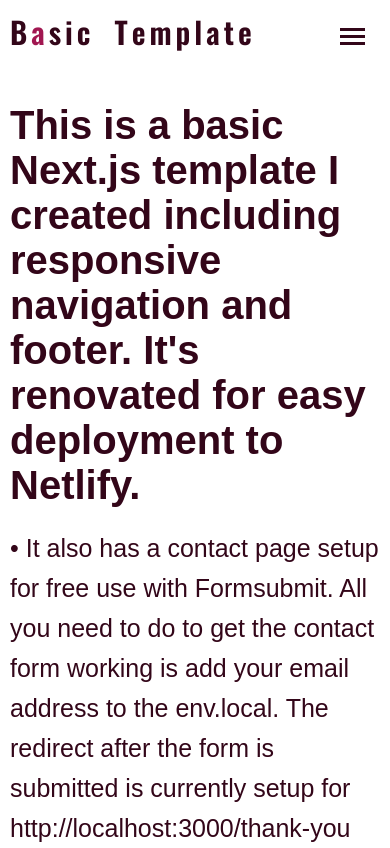
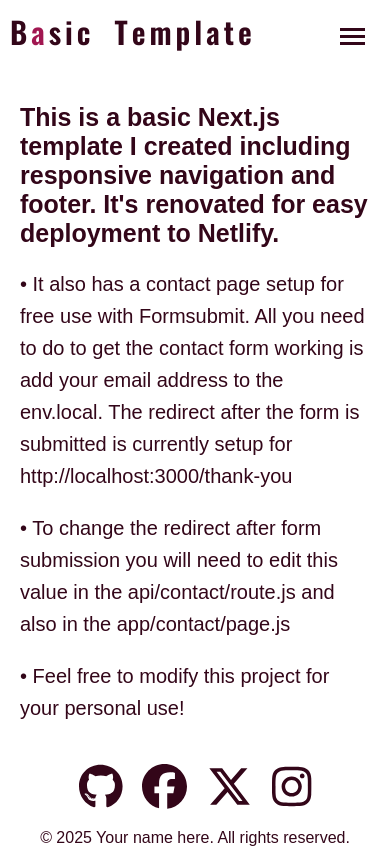
Before and after one commit to Jwilliams137/Next_Netlify_Template, a Next.js app: page / in a window 390 px wide. Shown: the top 848 px of the page. Built offline with nearby package versions, Linux system fonts and the light colour scheme.

Commit message:
responsive style

```diff
--- a/src/app/layout.module.css
+++ b/src/app/layout.module.css
@@ -11,7 +11,7 @@
     flex:1;
     width: 100%;
     height: auto;
-    padding: 20px 50px;
+    padding: 20px 80px;
 }
 
 .footer {
@@ -20,6 +20,12 @@
 
 @media only screen and (max-width: 1000px) {
     .children_container {
-      padding: 20px 10px;
+      padding: 20px 30px;
     }
   }
+
+  @media only screen and (max-width: 450px) {
+    .children_container {
+      padding: 20px 20px;
+    }
+  }
--- a/src/app/page.module.css
+++ b/src/app/page.module.css
@@ -13,3 +13,23 @@
   font-size: 25px;
   line-height: 1.6;
 }
+
+@media only screen and (max-width: 1000px) {
+  .intro {
+    font-size: 30px;
+  }
+
+  .instructions {
+    font-size: 22px;
+  }
+}
+
+@media only screen and (max-width: 500px) {
+  .intro {
+    font-size: 25px;
+  }
+
+  .instructions {
+    font-size: 20px;
+  }
+}
```
